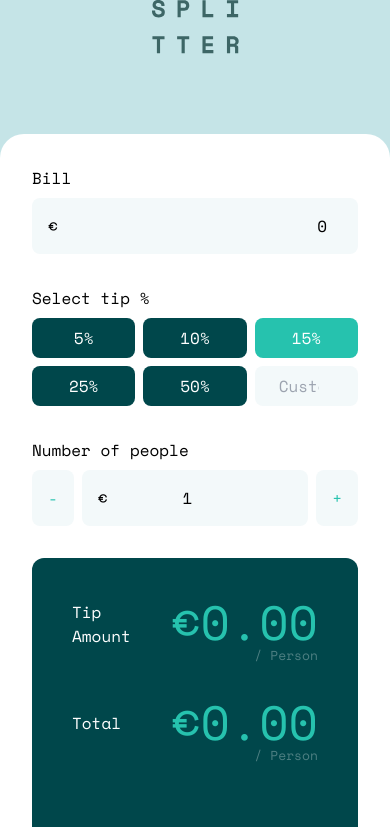
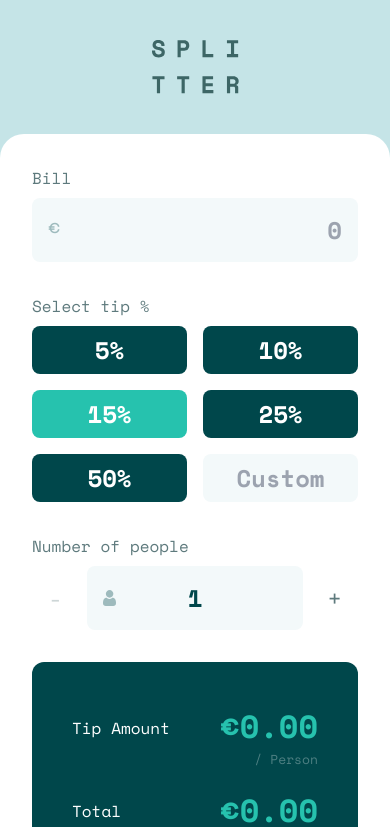
Before and after one commit to dominikrubroeder/tip-calculator-app-dr, a Next.js app: page / in a window 390 px wide. Shown: the top 827 px of the page. Built offline with nearby package versions, Linux system fonts and the light colour scheme.

Commit message:
mobile ui improvements

```diff
--- a/components/Logo.tsx
+++ b/components/Logo.tsx
@@ -8,6 +8,7 @@ const Logo: React.FC = () => {
       viewBox="0 0 87 54"
       fill="none"
       xmlns="http://www.w3.org/2000/svg"
+      className="mx-auto"
     >
       <path
         fillRule="evenodd"
--- a/components/TipCalculatorCard.tsx
+++ b/components/TipCalculatorCard.tsx
@@ -1,45 +1,69 @@
-import React, { useMemo, useState } from 'react';
+import React, { ChangeEvent, useEffect, useMemo, useState } from 'react';
+import PeopleIcon from './svg/PeopleIcon';
 
 const tipData = [0.05, 0.1, 0.15, 0.25, 0.5];
 
 const TipCalculatorCard: React.FC = () => {
   const [tip, setTip] = useState<null | number>(0.15);
   const [customTip, setCustomTip] = useState<null | number>(null);
-  const [bill, setBill] = useState<number>(0);
+  const [bill, setBill] = useState<null | number>(null);
   const [people, setPeople] = useState<number>(1);
 
-  const tipAmountPerPerson = useMemo(
-    () => ((bill * tip) / people).toFixed(2),
-    [bill, tip, people]
-  );
+  const tipAmountPerPerson = useMemo(() => {
+    if (tip && bill) return ((bill * tip) / people).toFixed(2);
 
-  const totalAmount = useMemo(
-    () => ((bill + bill * tip) / people).toFixed(2),
-    [bill, tip, people]
-  );
+    if (customTip && bill)
+      return ((bill * (customTip / 100)) / people).toFixed(2);
+
+    return '0.00';
+  }, [bill, tip, people, customTip]);
+
+  const totalAmount = useMemo(() => {
+    if (tip && bill) return ((bill + bill * tip) / people).toFixed(2);
+    if (customTip && bill)
+      return ((bill + bill * (customTip / 100)) / people).toFixed(2);
+
+    return '0.00';
+  }, [bill, tip, people, customTip]);
+
+  const validateBillInput = (event: any) => {
+    return isNaN(+event.target.value) || +event.target.value === 0
+      ? null
+      : +event.target.value < 0
+      ? +event.target.value * -1
+      : +event.target.value;
+  };
+
+  const validatePeopleInput = (event: any) => {
+    return isNaN(+event.target.value) || +event.target.value < 1
+      ? 1
+      : Math.floor(+event.target.value);
+  };
 
   const reset = () => {
     setTip(tipData[0]);
+    setCustomTip(null);
     setBill(0);
     setPeople(1);
   };
 
   return (
-    <div className="grid gap-8 w-full p-8 bg-white rounded-3xl md:grid-cols-2">
+    <div className="grid gap-8 w-full p-8 bg-white rounded-tl-3xl rounded-tr-3xl md:rounded-3xl md:grid-cols-2">
       <div className="grid gap-8">
         <div className="grid gap-2">
           <h2>Bill</h2>
           <div className="relative">
-            <label htmlFor="euro" className="absolute left-4 top-4">
+            <label
+              htmlFor="euro"
+              className="absolute left-4 top-4 text-app-teal-400 text-xl z-10"
+            >
               €
             </label>
             <input
               id="euro"
               name="euro"
-              value={bill}
-              onChange={(event) =>
-                setBill(isNaN(+event.target.value) ? 0 : +event.target.value)
-              }
+              value={bill ?? ''}
+              onChange={(event) => setBill(validateBillInput(event))}
               min={0}
               type="number"
               placeholder="0"
@@ -51,20 +75,22 @@ const TipCalculatorCard: React.FC = () => {
 
         <div className="grid gap-2">
           <h2>Select tip %</h2>
-          <ul className="grid grid-cols-3 gap-2">
+
+          <ul className="grid grid-cols-2 gap-4 md:grid-cols-3">
             {tipData.map((currTip, index) => (
-              <li
-                key={index}
-                onClick={() => {
-                  setCustomTip(null);
-                  setTip(currTip);
-                }}
-                className={`text-white rounded-lg px-6 py-2 text-center cursor-pointer transition hover:scale-105 ${
-                  currTip === tip && customTip === null
-                    ? 'bg-app-accent'
-                    : 'bg-app-teal-900'
-                }`}
-              >{`${currTip * 100}%`}</li>
+              <li key={index}>
+                <button
+                  className={`w-full text-white rounded-lg px-6 py-2 text-center font-bold ${
+                    currTip === tip && customTip === null
+                      ? 'bg-app-accent'
+                      : 'bg-app-teal-900'
+                  }`}
+                  onClick={() => {
+                    setCustomTip(null);
+                    setTip(currTip);
+                  }}
+                >{`${currTip * 100}%`}</button>
+              </li>
             ))}
 
             <li>
@@ -72,11 +98,14 @@ const TipCalculatorCard: React.FC = () => {
                 id="custom"
                 name="custom"
                 value={customTip ?? ''}
-                onChange={(event) => setCustomTip(+event.target.value)}
+                onChange={(event) => {
+                  setCustomTip(+event.target.value);
+                  setTip(null);
+                }}
                 type="number"
                 placeholder="Custom"
                 aria-label="Custom tip percentage"
-                className={`w-full rounded-lg px-6 py-2 cursor-pointer transition hover:scale-105 ${
+                className={`w-full rounded-lg px-6 py-2 cursor-pointer text-center font-bold ${
                   customTip !== null
                     ? 'text-white bg-app-accent'
                     : 'text-app-teal-600 bg-app-teal-100'
@@ -91,35 +120,45 @@ const TipCalculatorCard: React.FC = () => {
 
           <div className="flex gap-2">
             <button
-              className="bg-app-teal-100 rounded-lg p-4 text-app-accent"
-              onClick={() => setPeople((previousState) => --previousState)}
+              className={`rounded-lg p-4 ${
+                people > 1
+                  ? 'cursor-pointer opacity-100'
+                  : 'cursor-not-allowed opacity-30'
+              }`}
+              onClick={() =>
+                setPeople((previousState) => {
+                  if (previousState > 1) {
+                    return --previousState;
+                  } else {
+                    return 1;
+                  }
+                })
+              }
+              disabled={people === 1}
             >
               -
             </button>
             <div className="flex-1 relative">
-              <label htmlFor="people" className="absolute left-4 top-4">
-                €
+              <label
+                htmlFor="people"
+                className="absolute left-4 top-1/2 -translate-y-1/2 z-10"
+              >
+                <PeopleIcon />
               </label>
               <input
                 id="people"
                 name="people"
                 value={people}
-                onChange={(event) =>
-                  setPeople(
-                    isNaN(+event.target.value)
-                      ? 1
-                      : Math.floor(+event.target.value)
-                  )
-                }
+                onChange={(event) => setPeople(validatePeopleInput(event))}
                 type="number"
                 min={1}
                 placeholder="0"
                 aria-label="Number of people"
-                className="text-center w-full bg-app-teal-100 p-4 rounded-lg transition hover:outline-app-accent focus:outline-app-accent"
+                className="text-center w-full bg-app-teal-100 p-4 rounded-lg"
               />
             </div>
             <button
-              className="bg-app-teal-100 rounded-lg p-4 text-app-accent"
+              className="rounded-lg p-4"
               onClick={() => setPeople((previousState) => ++previousState)}
             >
               +
@@ -128,13 +167,13 @@ const TipCalculatorCard: React.FC = () => {
         </div>
       </div>
 
-      <div className="flex items-start justify-between gap-16 flex-col bg-app-teal-900 rounded-xl text-white p-10">
-        <div className="grid gap-8 w-full">
-          <div className="flex items-center gap-4 justify-between">
+      <div className="flex items-start justify-between gap-10 flex-col bg-app-teal-900 rounded-xl text-white p-10 md:gap-16">
+        <div className="grid gap-4 w-full md:gap-8">
+          <div className="flex items-center justify-between md:gap-4">
             <h2 className="mb-4">Tip Amount</h2>
 
             <div>
-              <div className="text-app-accent text-5xl">
+              <div className="text-app-accent text-[2rem] font-bold md:text-5xl">
                 €{tipAmountPerPerson}
               </div>
               <span className="text-[.8125rem] opacity-30 text-right w-full block">
@@ -143,11 +182,13 @@ const TipCalculatorCard: React.FC = () => {
             </div>
           </div>
 
-          <div className="flex items-center gap-4 justify-between">
+          <div className="flex items-center justify-between md:gap-4">
             <h2 className="mb-4">Total</h2>
 
             <div>
-              <div className="text-app-accent text-5xl">€{totalAmount}</div>
+              <div className="text-app-accent text-[2rem] font-bold md:text-5xl">
+                €{totalAmount}
+              </div>
               <span className="text-[.8125rem] opacity-30 text-right w-full block">
                 / Person
               </span>
@@ -156,7 +197,7 @@ const TipCalculatorCard: React.FC = () => {
         </div>
 
         <button
-          className="text-center w-full bg-app-accent p-2 rounded-xl transition hover:scale-105"
+          className="text-center w-full bg-app-accent text-xl p-2 rounded-xl uppercase text-app-teal-900 font-bold"
           onClick={reset}
         >
           Reset
--- /dev/null
+++ b/components/svg/PeopleIcon.tsx
@@ -0,0 +1,24 @@
+import React from 'react';
+
+const PeopleIcon: React.FC = () => {
+  return (
+    <svg
+      width="13"
+      height="16"
+      viewBox="0 0 13 16"
+      fill="none"
+      xmlns="http://www.w3.org/2000/svg"
+    >
+      <path
+        d="M6.59828 7.70722C5.56711 7.70722 4.67421 7.32746 3.94464 6.5782C3.21507 5.82906 2.84524 4.91244 2.84524 3.85349C2.84524 2.7949 3.21507 1.87816 3.94476 1.12878C4.67444 0.379758 5.56723 0 6.59828 0C7.62956 0 8.52223 0.379758 9.2518 1.1289C9.98136 1.87804 10.3513 2.79478 10.3513 3.85349C10.3513 4.91244 9.98136 5.82918 9.25168 6.57832C8.52199 7.32734 7.6292 7.70722 6.59828 7.70722Z"
+        fill="#9EBBBD"
+      />
+      <path
+        d="M0.0315027 12.3031C0.0525446 11.9914 0.0951042 11.6513 0.157754 11.2921C0.220998 10.9303 0.30243 10.5883 0.399912 10.2757C0.500604 9.95256 0.637553 9.63347 0.806838 9.32769C0.982543 9.01031 1.18892 8.73394 1.4205 8.50652C1.66266 8.26861 1.95914 8.07733 2.30199 7.9378C2.64365 7.79901 3.02229 7.7287 3.42731 7.7287C3.58637 7.7287 3.7402 7.79571 4.03728 7.99432C4.22012 8.11676 4.43398 8.25836 4.6727 8.41497C4.87681 8.54852 5.15333 8.67364 5.49487 8.78692C5.82809 8.89764 6.16642 8.95379 6.50036 8.95379C6.83429 8.95379 7.1725 8.89764 7.50608 8.78692C7.84727 8.67376 8.12378 8.54864 8.32766 8.41509C8.56411 8.25994 8.7781 8.11834 8.96367 7.9942C9.26039 7.79559 9.41434 7.72858 9.5734 7.72858C9.97855 7.72858 10.3571 7.79901 10.6986 7.93793C11.0412 8.07721 11.3378 8.26849 11.5802 8.50665C11.8117 8.73418 12.0182 9.01043 12.1936 9.32769C12.3628 9.63347 12.4998 9.95244 12.6006 10.2758C12.6979 10.5884 12.7794 10.9303 12.8426 11.2921C12.9053 11.6508 12.9478 11.991 12.9689 12.3035C12.9895 12.6096 13 12.9274 13 13.2483C13 14.0835 12.7414 14.7597 12.2316 15.2583C11.728 15.7504 11.0617 16 10.2514 16H2.74862C1.93834 16 1.27225 15.7505 0.768559 15.2583C0.258564 14.76 0 14.0838 0 13.2482C0.000119209 12.9258 0.0106983 12.6078 0.0315027 12.3031Z"
+        fill="#9EBBBD"
+      />
+    </svg>
+  );
+};
+
+export default PeopleIcon;
--- a/pages/_document.tsx
+++ b/pages/_document.tsx
@@ -3,7 +3,7 @@ export default function Document() {
   return (
     <Html lang="en">
       <Head />
-      <body className="bg-app-teal-300">
+      <body className="bg-app-teal-300 text-app-teal-500">
         <Main />
         <NextScript />
       </body>
--- a/pages/index.tsx
+++ b/pages/index.tsx
@@ -5,14 +5,14 @@ import TipCalculatorCard from '../components/TipCalculatorCard';
 
 const Home: NextPage = () => {
   return (
-    <div className="flex items-center justify-center flex-col gap-4 min-h-screen">
+    <div className="md:flex md:items-center md:justify-center md:flex-col md:gap-4 md:min-h-screen">
       <Head>
         <title>Tip Calculator App</title>
         <meta name="description" content="Generated by create next app" />
         <link rel="icon" href="/favicon.ico" />
       </Head>
 
-      <header className="mb-16">
+      <header className="mx-auto my-10 md:my-16">
         <Logo />
       </header>
 
--- a/styles/globals.css
+++ b/styles/globals.css
@@ -29,7 +29,24 @@
 }
 
 @layer components {
+  .interactive {
+    @apply transition hover:scale-105 hover:active:scale-100;
+  }
+
+  button {
+    @apply interactive text-2xl;
+  }
+
   input {
-    @apply transition focus:outline-app-accent;
+    @apply interactive font-bold text-2xl text-app-teal-900 focus:outline-app-accent hover:outline-app-accent;
+  }
+
+  input[type='number']::-webkit-outer-spin-button,
+  input[type='number']::-webkit-inner-spin-button {
+    -webkit-appearance: none;
+    margin: 0;
+  }
+  input[type='number'] {
+    -moz-appearance: textfield;
   }
 }
```
Also changed, not shown: public/assets/svg/people-icon.svg (added).
